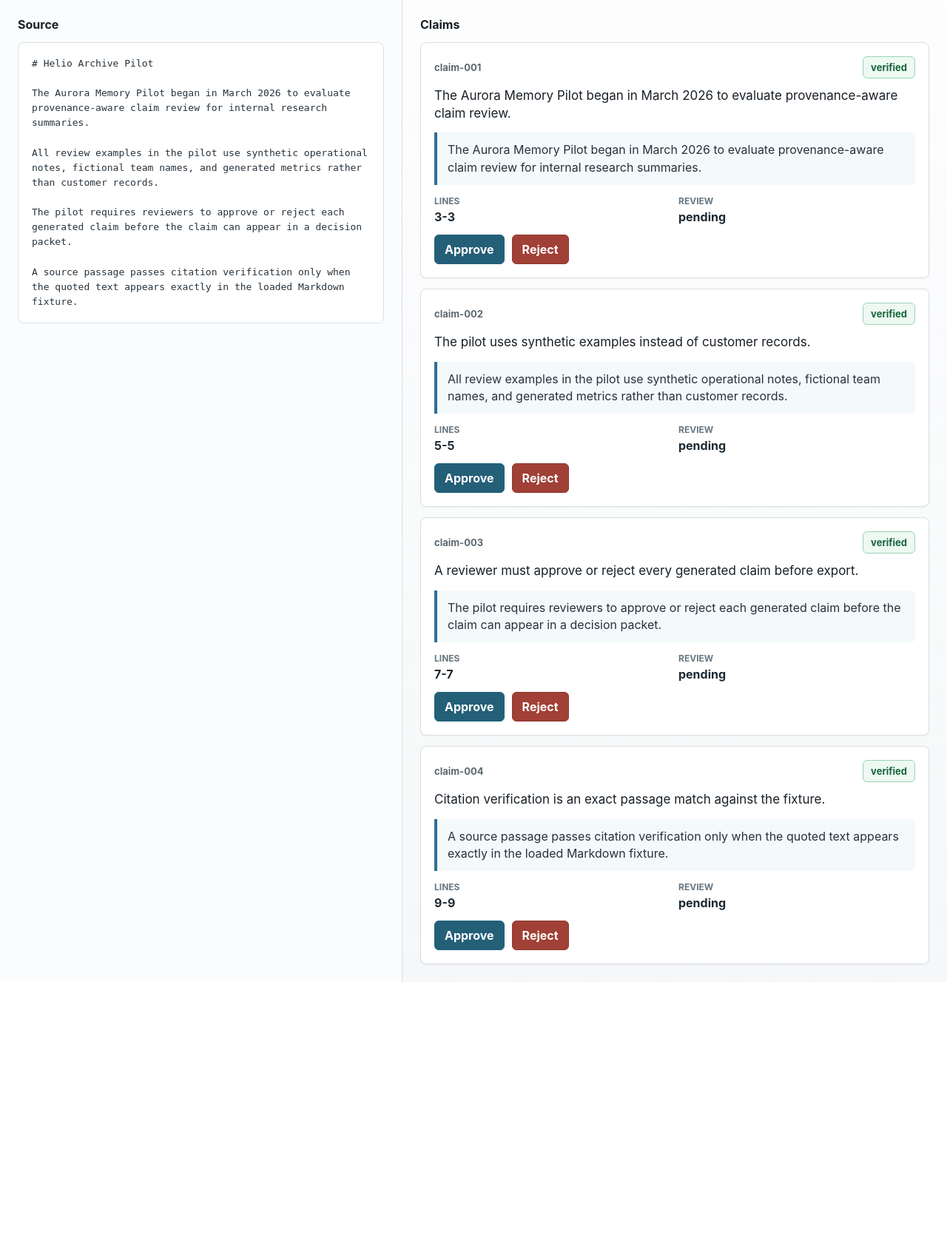
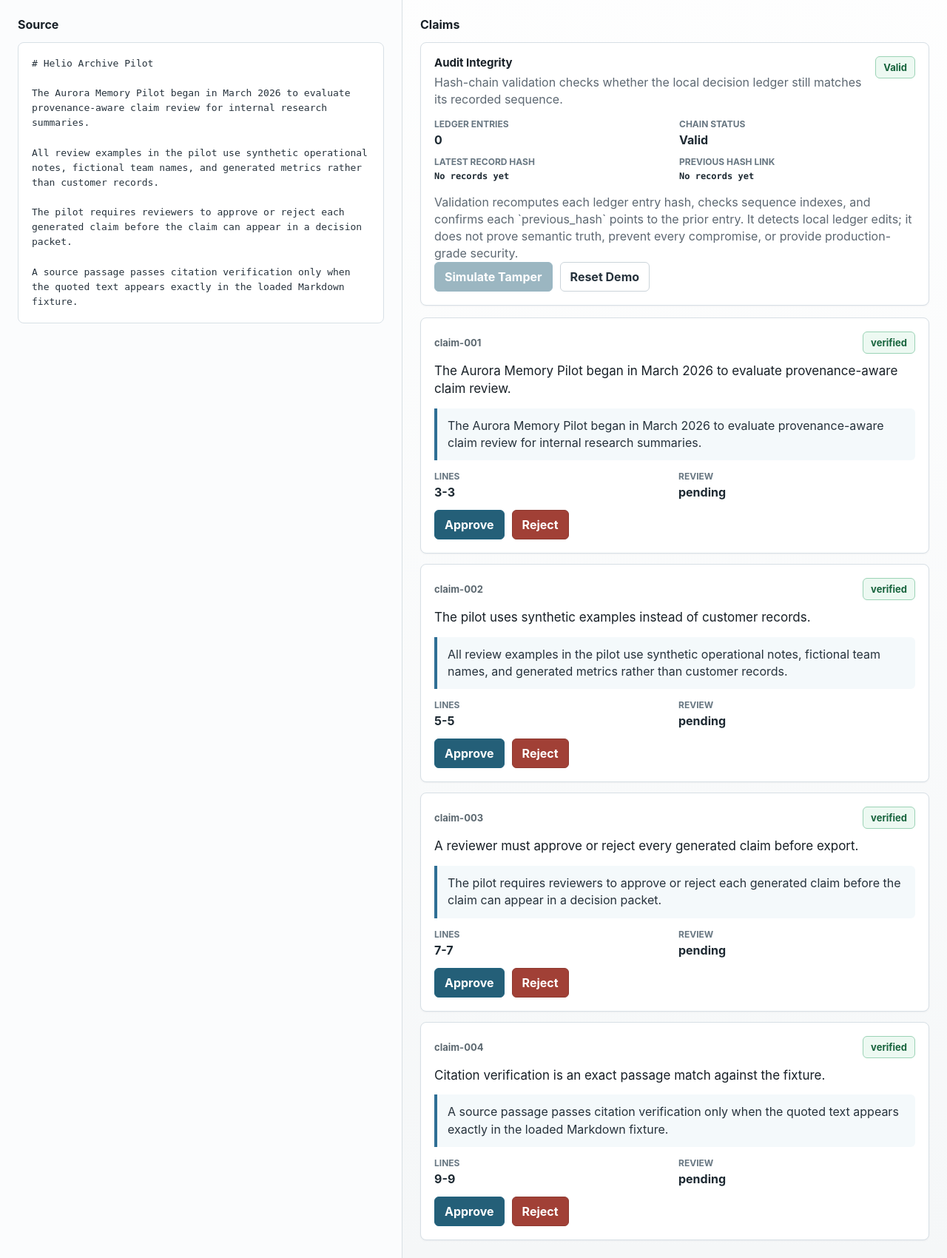
Before and after one commit to noblebrendon-cloud/provenance-gate, a Flask app: page / in a window 1280 px wide. Shown: the part 96-1796 px from the top of the page at 74% size. Before the commit the page ends 1423 px from the top, so only its background shows below. Run offline with Flask 3, Linux system fonts and the light colour scheme.

Commit message:
Add inspectable ledger integrity checks

```diff
--- a/app/main.py
+++ b/app/main.py
@@ -10,9 +10,14 @@ from flask import Flask, Response, jsonify, redirect, render_template, request,
 
 from app.citation import VerificationResult, verify_citation
 from app.decision_packet import build_decision_packet
-from app.ledger import find_entry_by_hash, verify_hash_chain
+from app.ledger import (
+    LedgerTamperError,
+    audit_status,
+    find_entry_by_hash,
+    simulate_demo_tamper,
+)
 from app.models import ClaimCard
-from app.providers import get_provider
+from app.providers import demo_mode_enabled, get_provider
 from app.review import ReviewRecord, ReviewStateError, ReviewStore
 
 
@@ -52,6 +57,14 @@ def create_app(test_config: dict[str, Any] | None = None) -> Flask:
     def review_store() -> ReviewStore:
         return ReviewStore(state_path())
 
+    def current_audit_status() -> dict[str, Any]:
+        return audit_status(ledger_path()).to_dict()
+
+    def demo_mode_response() -> tuple[Response, int] | None:
+        if demo_mode_enabled():
+            return None
+        return jsonify({"error": "This action is available only when DEMO_MODE=true."}), 403
+
     def load_source() -> str:
         return source_path().read_text(encoding="utf-8")
 
@@ -85,16 +98,17 @@ def create_app(test_config: dict[str, Any] | None = None) -> Flask:
         source, pairs = claim_bundle()
         state = review_store().all()
         cards = [card_payload(claim, verification, state.get(claim.id)) for claim, verification in pairs]
-        chain = verify_hash_chain(ledger_path())
+        audit = current_audit_status()
         return render_template(
             "index.html",
             cards=cards,
             source_text=source,
             source_name=_relative_display_path(source_path(), Path(app.config["PROJECT_ROOT"])),
             provider_name=get_provider().name,
-            demo_mode=os.environ.get("DEMO_MODE", "true"),
-            ledger_valid=chain.valid,
-            ledger_errors=chain.errors,
+            demo_mode=demo_mode_enabled(),
+            audit=audit,
+            ledger_valid=audit["valid"],
+            ledger_errors=audit["errors"],
         )
 
     @app.get("/api/claims")
@@ -102,6 +116,15 @@ def create_app(test_config: dict[str, Any] | None = None) -> Flask:
         _source, pairs = claim_bundle()
         state = review_store().all()
         return jsonify([card_payload(claim, verification, state.get(claim.id)) for claim, verification in pairs])
+
+    @app.get("/api/audit")
+    def api_audit() -> Response:
+        return jsonify(
+            {
+                "audit": current_audit_status(),
+                "demo_mode": demo_mode_enabled(),
+            }
+        )
 
     @app.post("/api/review/<claim_id>")
     def review_claim(claim_id: str) -> tuple[Response, int] | Response:
@@ -129,6 +152,7 @@ def create_app(test_config: dict[str, Any] | None = None) -> Flask:
                 "status": "ok",
                 "review": review.to_dict(),
                 "ledger_entry": ledger_entry,
+                "audit": current_audit_status(),
                 "packet_url": url_for("export_decision_packet", claim_id=claim.id),
             }
         )
@@ -166,12 +190,26 @@ def create_app(test_config: dict[str, Any] | None = None) -> Flask:
 
     @app.post("/api/reset")
     def reset_demo() -> Response:
+        blocked = demo_mode_response()
+        if blocked:
+            return blocked
         review_store().reset()
         if ledger_path().exists():
             ledger_path().unlink()
         if request.accept_mimetypes.best == "application/json":
-            return jsonify({"status": "reset"})
+            return jsonify({"status": "reset", "audit": current_audit_status()})
         return redirect(url_for("index"))
+
+    @app.post("/api/audit/tamper")
+    def tamper_demo_ledger() -> tuple[Response, int] | Response:
+        blocked = demo_mode_response()
+        if blocked:
+            return blocked
+        try:
+            simulate_demo_tamper(ledger_path())
+        except LedgerTamperError as exc:
+            return jsonify({"error": str(exc), "audit": current_audit_status()}), 409
+        return jsonify({"status": "tampered", "audit": current_audit_status()})
 
     return app
 
--- a/app/static/app.js
+++ b/app/static/app.js
@@ -1,4 +1,8 @@
 const toast = document.querySelector("#toast");
+const ledgerStatusPill = document.querySelector("#ledgerStatusPill");
+const tamperButton = document.querySelector("#tamperButton");
+const resetButtons = document.querySelectorAll("[data-action='reset']");
+const demoModeEnabled = tamperButton?.dataset.demoMode === "true";
 
 function showToast(message, tone = "ok") {
   toast.textContent = message;
@@ -16,6 +20,43 @@ function markReviewed(card, data) {
   const exportLink = card.querySelector(".export-link");
   exportLink.href = data.packet_url;
   exportLink.classList.remove("hidden");
+}
+
+function formatValue(value, fallback = "No records yet") {
+  return value === null || value === undefined || value === "" ? fallback : value;
+}
+
+function renderAudit(audit) {
+  document.querySelector("[data-audit-field='entry-count']").textContent = audit.entry_count;
+  document.querySelector("[data-audit-field='status']").textContent = audit.status;
+  document.querySelector("[data-audit-field='latest-record-hash']").textContent = formatValue(
+    audit.latest_record_hash,
+  );
+
+  const previousLink = audit.latest_previous_hash
+    ? `stored ${audit.latest_previous_hash} -> expected ${audit.expected_previous_hash}`
+    : "No records yet";
+  document.querySelector("[data-audit-field='previous-hash-link']").textContent = previousLink;
+
+  const statusBadge = document.querySelector("[data-audit-field='status-badge']");
+  statusBadge.textContent = audit.status;
+  statusBadge.className = `badge ${audit.valid ? "ok" : "bad"}`;
+
+  ledgerStatusPill.textContent = `Ledger: ${audit.valid ? "valid" : "invalid"}`;
+  ledgerStatusPill.className = `pill ${audit.valid ? "ok" : "bad"}`;
+
+  const errors = document.querySelector("[data-audit-field='errors']");
+  errors.replaceChildren();
+  audit.errors.forEach((error) => {
+    const row = document.createElement("div");
+    row.textContent = error;
+    errors.appendChild(row);
+  });
+  errors.classList.toggle("hidden", audit.errors.length === 0);
+
+  if (tamperButton) {
+    tamperButton.disabled = !demoModeEnabled || audit.entry_count === 0;
+  }
 }
 
 document.querySelectorAll("button[data-action='review']").forEach((button) => {
@@ -37,18 +78,41 @@ document.querySelectorAll("button[data-action='review']").forEach((button) => {
     }
 
     markReviewed(card, data);
+    renderAudit(data.audit);
     showToast(`${claimId} ${data.review.decision}.`);
   });
 });
 
-document.querySelector("#resetButton").addEventListener("click", async () => {
+if (tamperButton) {
+  tamperButton.addEventListener("click", async () => {
+    const response = await fetch("/api/audit/tamper", {
+      method: "POST",
+      headers: { Accept: "application/json" },
+    });
+    const data = await response.json();
+    if (!response.ok) {
+      if (data.audit) {
+        renderAudit(data.audit);
+      }
+      showToast(data.error || "Tamper simulation failed.", "bad");
+      return;
+    }
+    renderAudit(data.audit);
+    showToast("Ledger tamper detected.", "bad");
+  });
+}
+
+resetButtons.forEach((button) => {
+  button.addEventListener("click", async () => {
     const response = await fetch("/api/reset", {
       method: "POST",
       headers: { Accept: "application/json" },
     });
     if (!response.ok) {
-    showToast("Reset failed.", "bad");
+      const data = await response.json();
+      showToast(data.error || "Reset failed.", "bad");
       return;
     }
     window.location.reload();
   });
+});
--- a/app/static/styles.css
+++ b/app/static/styles.css
@@ -37,6 +37,7 @@ a {
 
 h1,
 h2,
+h3,
 p {
   margin: 0;
 }
@@ -48,6 +49,11 @@ h1 {
 
 h2 {
   font-size: 16px;
+  line-height: 1.2;
+}
+
+h3 {
+  font-size: 15px;
   line-height: 1.2;
 }
 
@@ -131,6 +137,54 @@ pre {
 .claim-list {
   display: grid;
   gap: 14px;
+}
+
+.audit-panel {
+  border: 1px solid #d7dfe5;
+  border-radius: 8px;
+  background: #ffffff;
+  padding: 18px;
+  margin-bottom: 16px;
+  box-shadow: 0 1px 2px rgba(30, 42, 50, 0.05);
+}
+
+.audit-head {
+  display: flex;
+  justify-content: space-between;
+  align-items: flex-start;
+  gap: 14px;
+  margin-bottom: 14px;
+}
+
+.audit-head p,
+.audit-explanation p {
+  color: #5d6872;
+  line-height: 1.45;
+  margin-top: 6px;
+}
+
+.audit-grid {
+  display: grid;
+  grid-template-columns: repeat(2, minmax(0, 1fr));
+  gap: 12px;
+  margin: 0 0 14px;
+}
+
+.hash-value {
+  font-family: ui-monospace, SFMono-Regular, Consolas, "Liberation Mono", monospace;
+  font-size: 12px;
+  line-height: 1.45;
+  overflow-wrap: anywhere;
+}
+
+.audit-errors {
+  border: 1px solid #e0a19a;
+  background: #fff1ef;
+  color: #8f2d24;
+  border-radius: 6px;
+  padding: 10px;
+  margin: 12px 0;
+  line-height: 1.4;
 }
 
 .claim-card {
@@ -297,6 +351,10 @@ button[data-decision="rejected"]:hover:not(:disabled) {
     grid-template-columns: 1fr;
   }
 
+  .audit-grid {
+    grid-template-columns: 1fr;
+  }
+
   .source-pane {
     border-right: 0;
     border-bottom: 1px solid #d9e0e4;
--- a/app/templates/index.html
+++ b/app/templates/index.html
@@ -14,10 +14,19 @@
       </div>
       <div class="topbar-actions">
         <span class="pill">Provider: {{ provider_name }}</span>
-        <span class="pill {% if ledger_valid %}ok{% else %}bad{% endif %}">
+        <span id="ledgerStatusPill" class="pill {% if ledger_valid %}ok{% else %}bad{% endif %}">
           Ledger: {% if ledger_valid %}valid{% else %}invalid{% endif %}
         </span>
-        <button class="ghost" type="button" id="resetButton">Reset</button>
+        <button
+          class="ghost"
+          type="button"
+          id="resetButton"
+          data-action="reset"
+          data-demo-mode="{% if demo_mode %}true{% else %}false{% endif %}"
+          {% if not demo_mode %}disabled{% endif %}
+        >
+          Reset
+        </button>
       </div>
     </header>
 
@@ -33,6 +42,83 @@
         <div class="pane-heading">
           <h2>Claims</h2>
         </div>
+
+        <section class="audit-panel" aria-label="Audit integrity">
+          <div class="audit-head">
+            <div>
+              <h3>Audit Integrity</h3>
+              <p>Hash-chain validation checks whether the local decision ledger still matches its recorded sequence.</p>
+            </div>
+            <span
+              class="badge {% if audit.valid %}ok{% else %}bad{% endif %}"
+              data-audit-field="status-badge"
+            >
+              {{ audit.status }}
+            </span>
+          </div>
+
+          <dl class="audit-grid">
+            <div>
+              <dt>Ledger Entries</dt>
+              <dd data-audit-field="entry-count">{{ audit.entry_count }}</dd>
+            </div>
+            <div>
+              <dt>Chain Status</dt>
+              <dd data-audit-field="status">{{ audit.status }}</dd>
+            </div>
+            <div>
+              <dt>Latest Record Hash</dt>
+              <dd class="hash-value" data-audit-field="latest-record-hash">
+                {% if audit.latest_record_hash %}{{ audit.latest_record_hash }}{% else %}No records yet{% endif %}
+              </dd>
+            </div>
+            <div>
+              <dt>Previous Hash Link</dt>
+              <dd class="hash-value" data-audit-field="previous-hash-link">
+                {% if audit.latest_previous_hash %}
+                  stored {{ audit.latest_previous_hash }} -> expected {{ audit.expected_previous_hash }}
+                {% else %}
+                  No records yet
+                {% endif %}
+              </dd>
+            </div>
+          </dl>
+
+          <div class="audit-explanation">
+            <p>
+              Validation recomputes each ledger entry hash, checks sequence indexes, and confirms each
+              `previous_hash` points to the prior entry. It detects local ledger edits; it does not prove
+              semantic truth, prevent every compromise, or provide production-grade security.
+            </p>
+            <div class="audit-errors {% if audit.errors|length == 0 %}hidden{% endif %}" data-audit-field="errors">
+              {% for error in audit.errors %}
+                <div>{{ error }}</div>
+              {% endfor %}
+            </div>
+          </div>
+
+          <div class="actions">
+            <button
+              type="button"
+              id="tamperButton"
+              data-action="tamper"
+              data-demo-mode="{% if demo_mode %}true{% else %}false{% endif %}"
+              {% if not demo_mode or audit.entry_count == 0 %}disabled{% endif %}
+            >
+              Simulate Tamper
+            </button>
+            <button
+              class="ghost"
+              type="button"
+              id="auditResetButton"
+              data-action="reset"
+              data-demo-mode="{% if demo_mode %}true{% else %}false{% endif %}"
+              {% if not demo_mode %}disabled{% endif %}
+            >
+              Reset Demo
+            </button>
+          </div>
+        </section>
 
         {% if ledger_errors %}
           <div class="notice bad">
```
Also changed, not shown: app/ledger.py (+91 -1 lines), docs/KNOWN_LIMITATIONS.md (+3 -0 lines), docs/PORTFOLIO_CASE_STUDY.md (+9 -4 lines), docs/V0_1_1_INSPECTABLE_INTEGRITY_PLAN.md (added, +40 -0 lines), tests/test_audit_integrity.py (added, +64 -0 lines), README.md. Lines whose indentation alone changed are shown as unchanged.
